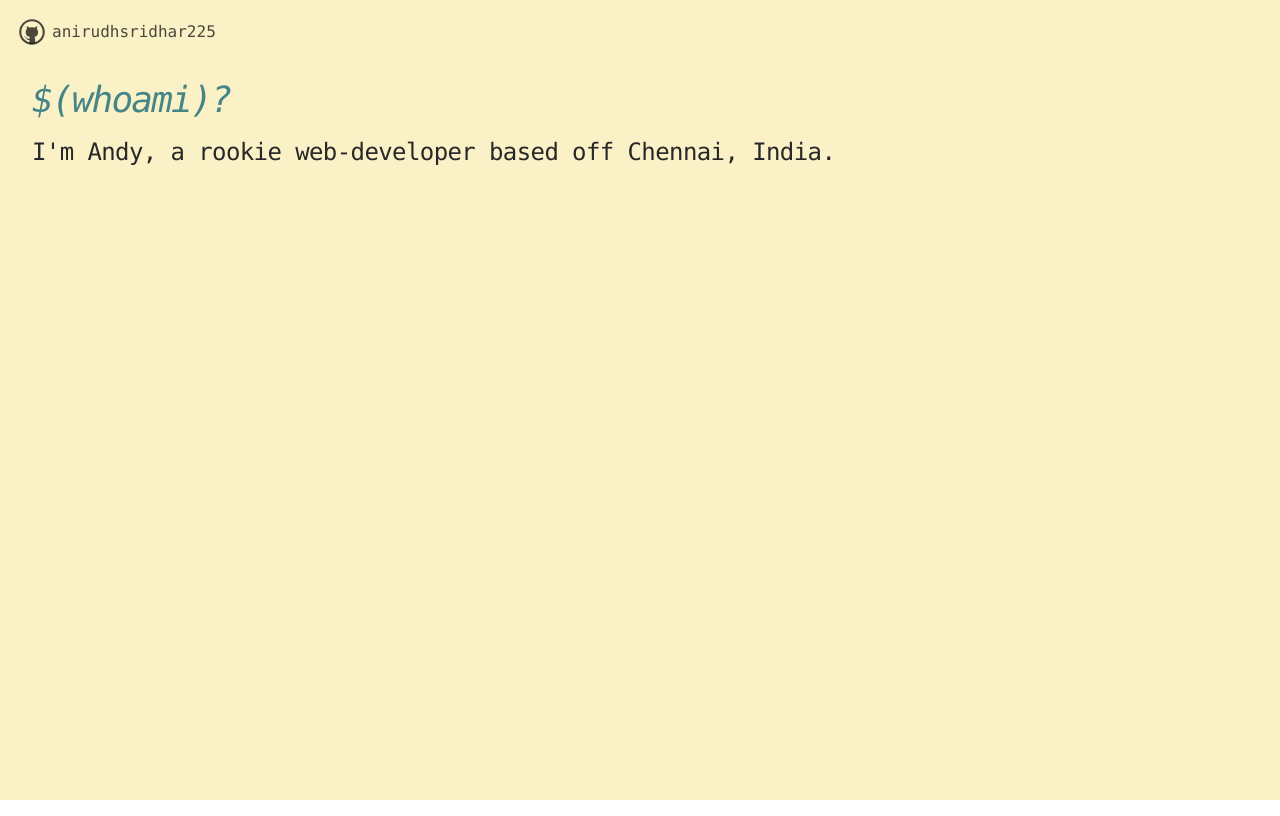
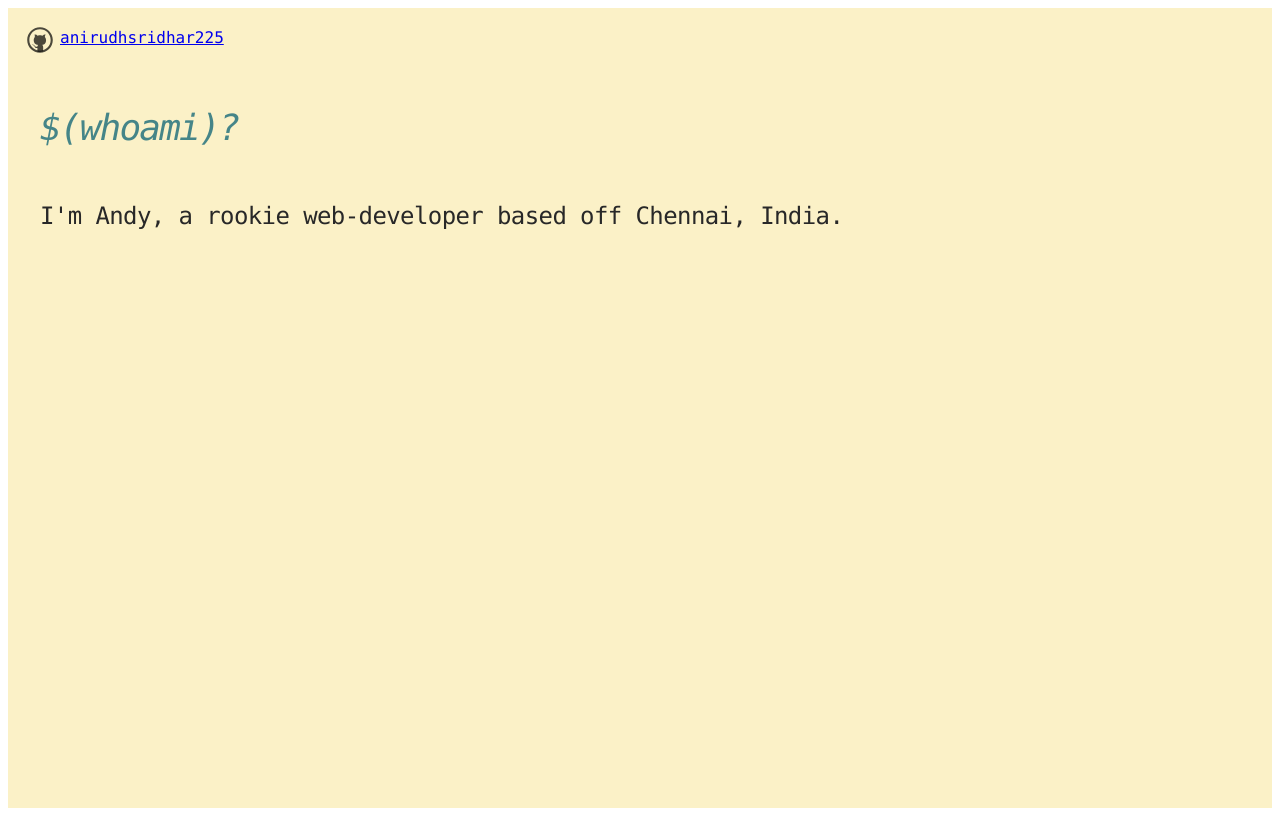
Before and after one commit to anirudhsridhar225/portfolio, a SvelteKit app: page / in a window 1280 px wide. Built offline with nearby package versions, Linux system fonts and the light colour scheme.

Commit message:
some new fonts

```diff
--- a/package.json
+++ b/package.json
@@ -32,5 +32,9 @@
 		"typescript-eslint": "^8.0.0",
 		"vite": "^5.0.3"
 	},
-	"type": "module"
+	"type": "module",
+	"dependencies": {
+		"@fontsource-variable/inter": "^5.1.0",
+		"@fontsource-variable/jetbrains-mono": "^5.1.1"
+	}
 }
--- a/src/app.css
+++ b/src/app.css
@@ -1,4 +1,6 @@
 @import '@fontsource/fira-mono';
+@import '@fontsource-variable/jetbrains-mono';
+@import '@fontsource-variable/inter'
 
 @tailwind base;
 @tailwind components;
@@ -6,8 +8,8 @@
 
 :root {
 	--font-body: Arial, -apple-system, BlinkMacSystemFont, 'Segoe UI', Roboto, Oxygen, Ubuntu,
-		Cantarell, 'Open Sans', 'Helvetica Neue', sans-serif;
-	--font-mono: 'Fira Mono', monospace;
+		Cantarell, 'Open Sans', 'Helvetica Neue', sans-serif, 'Inter';
+	--font-mono: 'JetBrains Mono Variable', monospace;
 	--color-bg-0: rgb(202, 216, 228);
 	--color-bg-1: hsl(209, 36%, 86%);
 	--color-bg-2: hsl(224, 44%, 95%);
--- a/src/routes/+layout.svelte
+++ b/src/routes/+layout.svelte
@@ -1,6 +1,6 @@
 <script>
 	import '../app.css';
-	import Header from './Header.svelte';
+	import Header from '../lib/components/Header.svelte';
 </script>
 
 <div class="bg-[#FBF1C7] min-h-screen min-w-screen">
```
Also changed, not shown: src/lib/components/Header.svelte (renamed from src/routes/Header.svelte), 1 other file (tests, documents, lock files or other folders).
